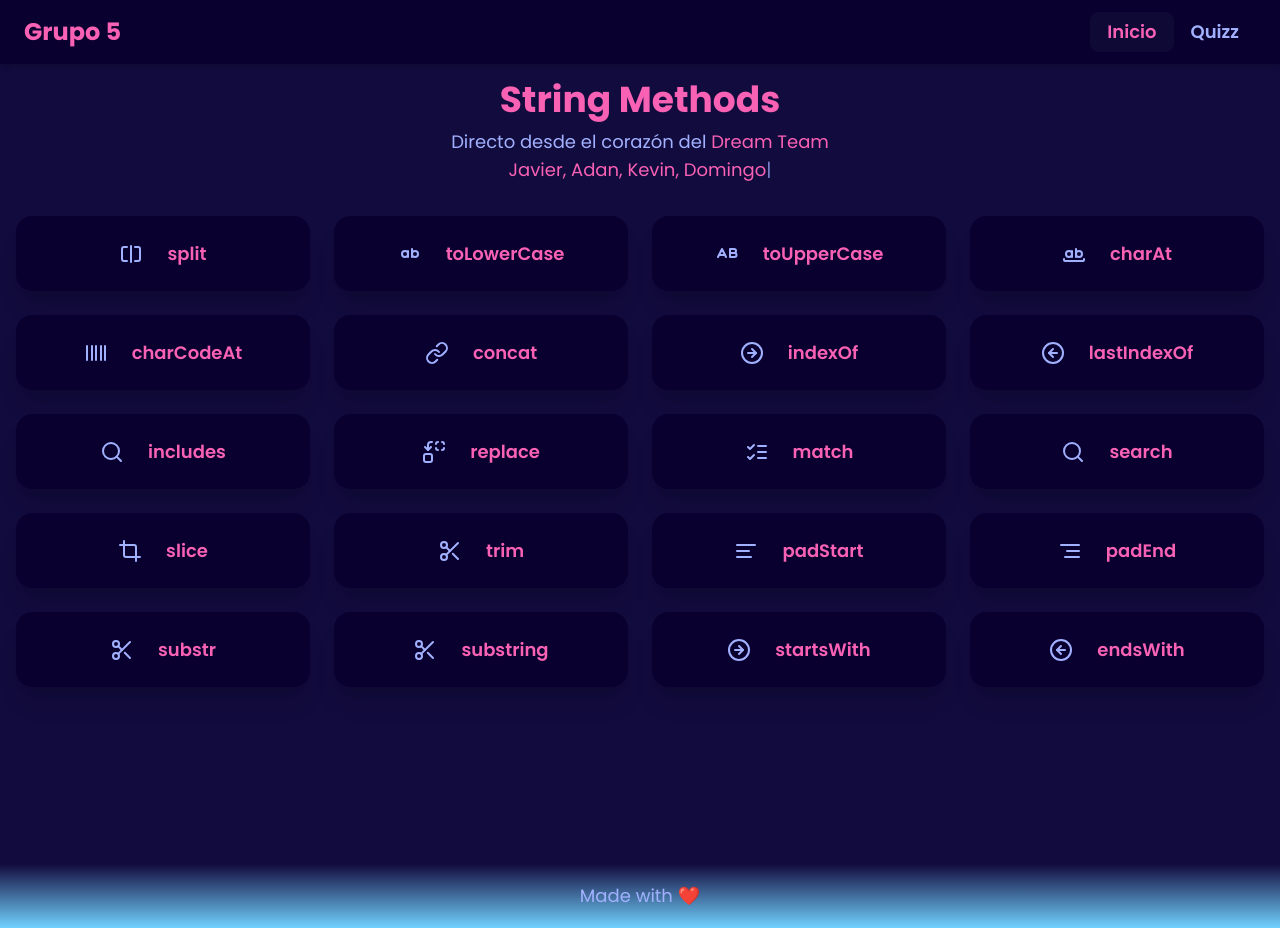
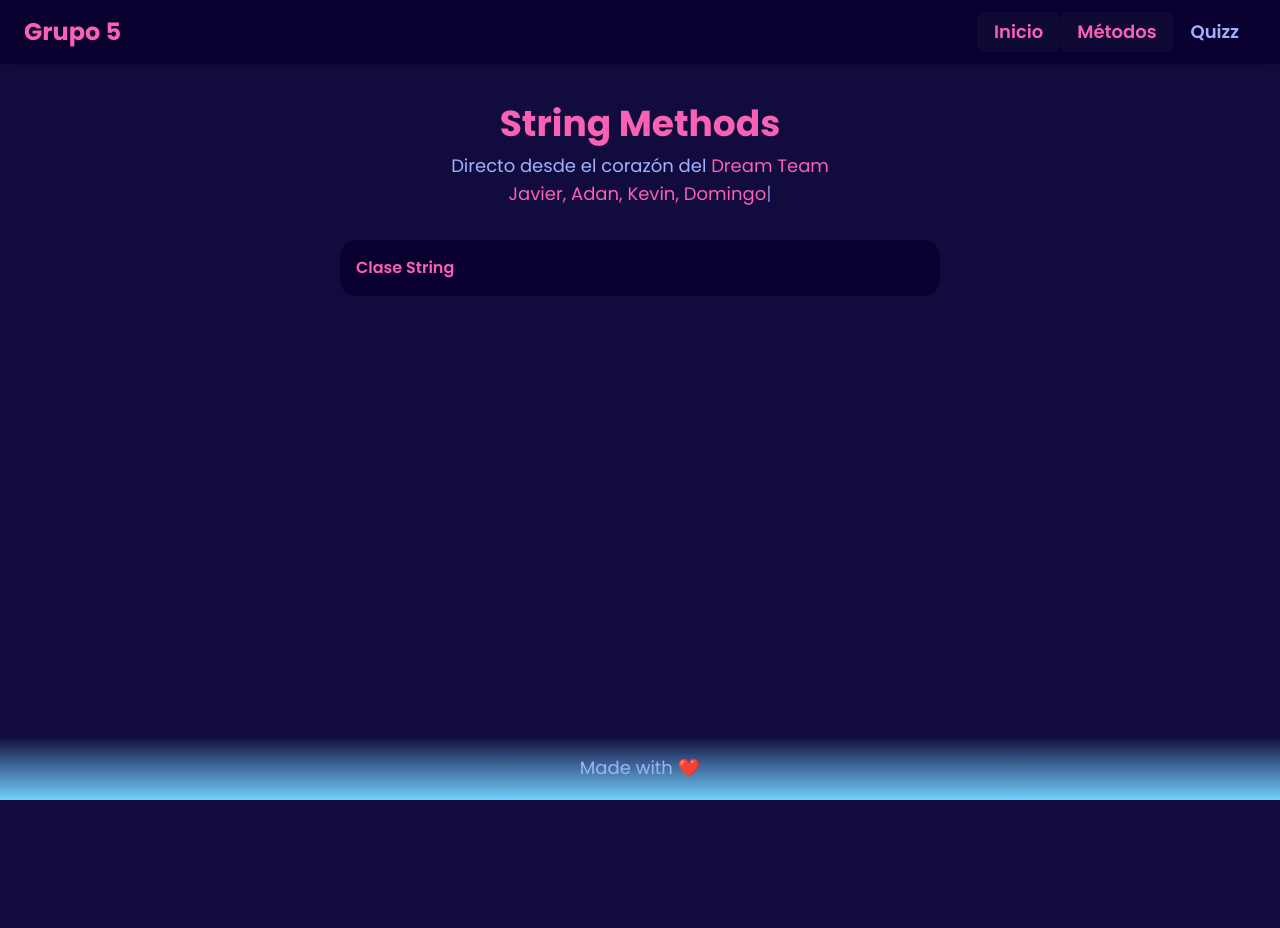
Before and after one commit to ClaseString/Strings-Task, a React (Vite) app: page / in a window 1280 px wide. After the commit the page ends 800 px from the top, so only its background shows below. Built offline with nearby package versions, Linux system fonts and the light colour scheme.

Commit message:
feat: change home to methods, and add string class explanion to home

```diff
--- a/src/App.jsx
+++ b/src/App.jsx
@@ -1,7 +1,8 @@
 import { BrowserRouter as Router, Routes, Route } from "react-router-dom";
 import NavBar from "./components/NavBar";
+import Methods from "./pages/Methods";
+import Quizz from "./pages/Quizz";
 import Home from "./pages/Home";
-import Quizz from "./pages/Quizz";
 
 const App = () => {
   return (
@@ -11,6 +12,7 @@ const App = () => {
         <main className="flex-grow">
           <Routes>
             <Route path="/" element={<Home />} />
+            <Route path="/methods" element={<Methods />} />
             <Route path="/quizz" element={<Quizz />} />
           </Routes>
         </main>
--- a/src/components/NavBar.jsx
+++ b/src/components/NavBar.jsx
@@ -22,6 +22,14 @@ const NavBar = () => {
           Inicio
         </Link>
         <Link
+          to="/methods"
+          className={`btn btn-ghost text-lg ${
+            isActive("/") ? "btn-active text-primary" : ""
+          }`}
+        >
+          Métodos
+        </Link>
+        <Link
           to="/quizz"
           className={`btn btn-ghost text-lg ${
             isActive("/quizz") ? "btn-active text-primary" : ""
--- a/src/pages/Home.jsx
+++ b/src/pages/Home.jsx
@@ -1,22 +1,7 @@
-import { useState, useEffect, useMemo } from 'react';
-import Modal from '../components/Modal';
-import StringCard from '../components/StringCard';
-import stringsMethods from '../data/methods.json';
+import React, { useEffect, useState, useMemo } from 'react'
 import { groupNames } from '../data/names';
 
-const Home = () => {
-  const [isModalOpen, setIsModalOpen] = useState(false);
-  const [selectedMethod, setSelectedMethod] = useState(null);
-
-  const handleOpenModal = (stringMethod) => {
-    setSelectedMethod(stringMethod);
-    setIsModalOpen(true);
-  };
-
-  const handleCloseModal = () => {
-    setIsModalOpen(false);
-  };
-
+export default function Home() {
     // 🔀 Mezclar nombres una sola vez
     const shuffledNames = useMemo(() => {
         return [...groupNames].sort(() => 0.5 - Math.random());
@@ -40,8 +25,7 @@ const Home = () => {
     }, [currentIndex, fullText]);
 
     return (
-    <div className="min-h-screen">
-      <div className="container mx-auto p-4">
+        <div className="container mx-auto p-10">
             <div className="text-center mb-8">
                 <h1 className="text-4xl font-bold text-primary mb-2">
                     String Methods
@@ -56,26 +40,15 @@ const Home = () => {
                 </p>
             </div>
 
-        <div className="grid grid-cols-1 md:grid-cols-2 lg:grid-cols-4 gap-6">
-          {stringsMethods.map((stringMethod) => (
-            <StringCard
-              key={stringMethod.title}
-              stringMethod={stringMethod}
-              onClick={() => handleOpenModal(stringMethod)}
-            />
-          ))}
+            <div
+                tabIndex={0}
+                className="bg-base-100 text-primary focus:bg-primary focus:text-base-100 collapse w-2/4 m-auto"
+            >
+                <div className="collapse-title font-semibold">Clase String</div>
+                <div className="collapse-content text-sm">
+                    Lorem ipsum, dolor sit amet consectetur adipisicing elit. At ut commodi aspernatur error reprehenderit distinctio aliquam labore, vero voluptates voluptatem et in corporis consequatur doloribus illum, sit ratione. Omnis, quod?
                 </div>
             </div>
-
-      {isModalOpen && selectedMethod && (
-        <Modal
-          isOpen={isModalOpen}
-          onClose={handleCloseModal}
-          stringMethod={selectedMethod}
-        />
-      )}
         </div>
-  );
-};
-
-export default Home;
+    )
+}
--- /dev/null
+++ b/src/pages/Methods.jsx
@@ -0,0 +1,47 @@
+import { useState, useEffect, useMemo } from 'react';
+import Modal from '../components/Modal';
+import StringCard from '../components/StringCard';
+import stringsMethods from '../data/methods.json';
+
+
+const Methods = () => {
+  const [isModalOpen, setIsModalOpen] = useState(false);
+  const [selectedMethod, setSelectedMethod] = useState(null);
+
+  const handleOpenModal = (stringMethod) => {
+    setSelectedMethod(stringMethod);
+    setIsModalOpen(true);
+  };
+
+  const handleCloseModal = () => {
+    setIsModalOpen(false);
+  };
+
+
+
+  return (
+    <div className="min-h-screen flex items-center justify-center">
+      <div className="container mx-auto">
+        <div className="grid grid-cols-1 md:grid-cols-2 lg:grid-cols-4 gap-6">
+          {stringsMethods.map((stringMethod) => (
+            <StringCard
+              key={stringMethod.title}
+              stringMethod={stringMethod}
+              onClick={() => handleOpenModal(stringMethod)}
+            />
+          ))}
+        </div>
+      </div>
+
+      {isModalOpen && selectedMethod && (
+        <Modal
+          isOpen={isModalOpen}
+          onClose={handleCloseModal}
+          stringMethod={selectedMethod}
+        />
+      )}
+    </div>
+  );
+};
+
+export default Methods;
```
Lines whose indentation alone changed are shown as unchanged.
